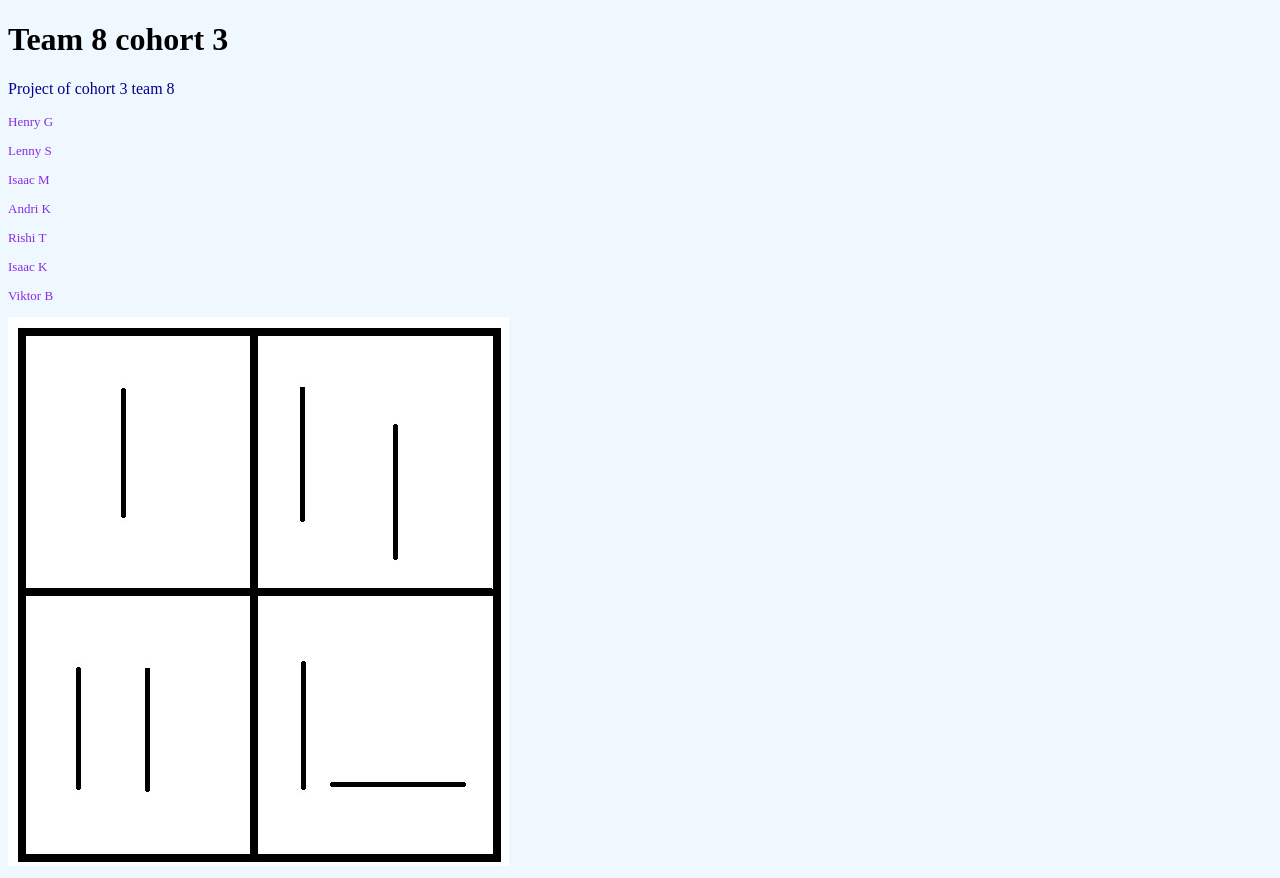
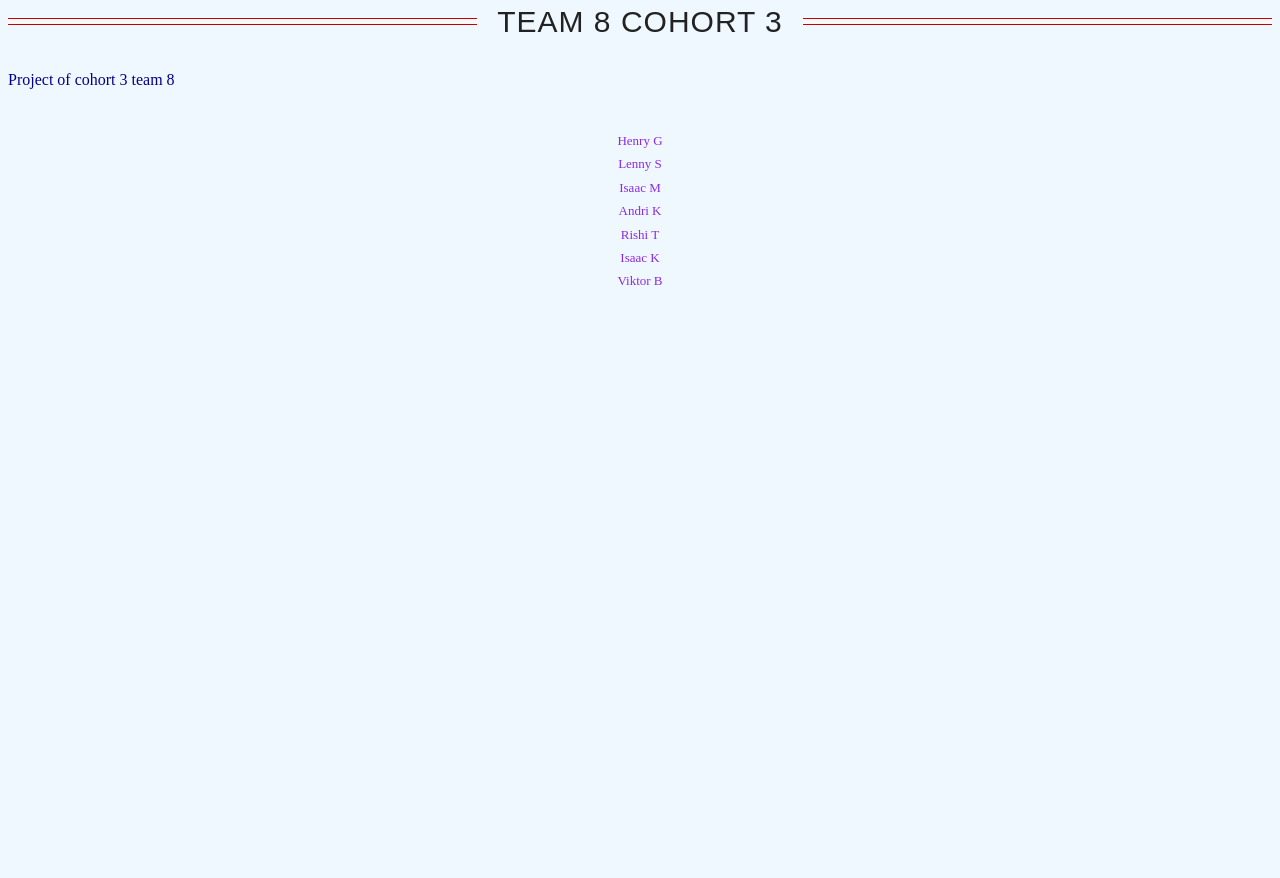
Before and after one commit to eng1-team3-8-video-game/eng1-team3.8-video-game.github.io, a plain HTML site: page index.html in a window 1280 px wide. After the commit the page ends 800 px from the top, so only its background shows below. Drawn offline with Linux system fonts and the light colour scheme.

Commit message:
feat: added a centered title and centered the member names

```diff
--- a/index.html
+++ b/index.html
@@ -27,8 +27,18 @@
 
 <html>
     <body>
+
+        <div class="title">
         <h1>Team 8 cohort 3</h1>
+        </div>
+
+        <!-- <div class="menu">
+            <p>Document 1</p>
+            <p>Document 2</p>
+        </div> -->
+
         <p>Project of cohort 3 team 8</p>
+        <br>
 
         <div class="names">
             <p>Henry G</p>
@@ -40,8 +50,5 @@
             <p>Viktor B</p>
         </div>
 
-        <img src="placeholder.jpg">
-
-
     </body>
 </html>
--- a/styles.css
+++ b/styles.css
@@ -1,5 +1,26 @@
 body {
     background-color: aliceblue;
+}
+
+h1 {
+  position: relative;
+  padding: 0;
+  margin: 0;
+  font-family: "Raleway", sans-serif;
+  font-weight: 300;
+  font-size: 40px;
+  color: #080808;
+}
+
+h1 span {
+  display: block;
+  font-size: 0.5em;
+  line-height: 1.3;
+}
+
+h1 em {
+  font-style: normal;
+  font-weight: 600;
 }
 
 p {
@@ -11,4 +32,41 @@ p {
 .names p{
     font-size: small;
     color: blueviolet;
+    line-height: 0.8;
+    text-align: center;
+
 }
+
+/* Code for the title */
+
+.title h1 {
+    text-align: center;
+    font-size:30px; font-weight:300; color:#222; letter-spacing:1px;
+    text-transform: uppercase;
+
+    display: grid;
+    grid-template-columns: 1fr max-content 1fr;
+    grid-template-rows: 27px 0;
+    grid-gap: 20px;
+    align-items: center;
+}
+
+.title h1:after,.title h1:before {
+    content: " ";
+    display: block;
+    border-bottom: 1px solid #c50000;
+    border-top: 1px solid #c50000;
+    height: 5px;
+    background-color:#f8f8f8;
+}
+
+/* Code for the menu */
+
+/* .menu {
+    background-color: skyblue;
+    margin: 10;
+}
+
+.menu p{
+    text-align: center;
+} */
```
